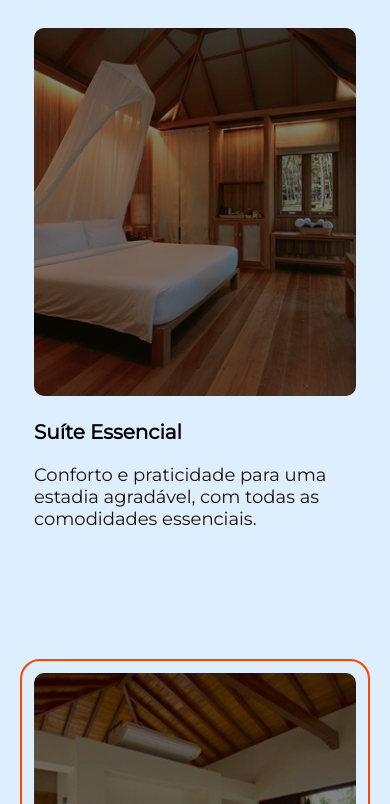
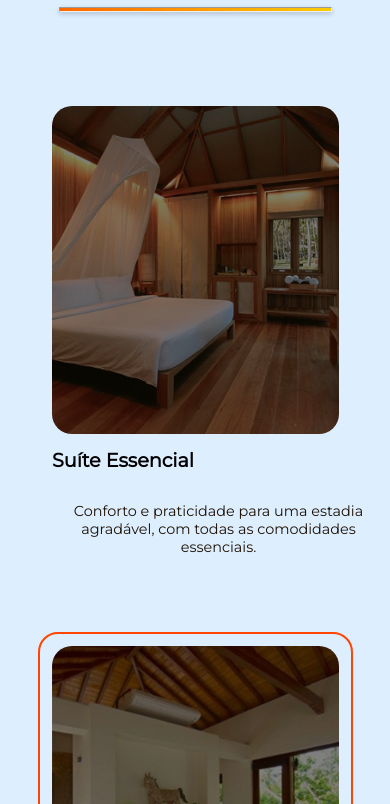
Before and after one commit to PauloHenrique993940/Pousada, a plain HTML site: page index.html in a window 390 px wide. Shown: the part 739-1543 px from the top of the page. Drawn offline with nearby package versions, Linux system fonts and the light colour scheme.

Commit message:
Secao depoimento ok

```diff
--- a/styles/Sobre/sobre.css
+++ b/styles/Sobre/sobre.css
@@ -79,6 +79,10 @@ hr {
     flex-direction: column;
     width: 100%;
     margin-top: 0;
+    max-width: 1200px;
+    margin: auto 0;
+    align-items: center;
+    justify-content: center;
 
 }
 .depoimentos {
@@ -86,6 +90,7 @@ hr {
     gap: 20px;
     margin-bottom: 40px;
     margin-top: 30px;
+    align-items: center;
 }
 
 .depoimento {
@@ -94,8 +99,8 @@ hr {
     padding: 20px 30px;
     border-radius: 8px;
     display: flex;
-    width: 30em;
-    height: 220px;
+    width: 60%;
+    height: 300px;
 
 }
 
@@ -110,7 +115,7 @@ hr {
 
 .Perfiltexto p {
     font-size: 20px;
-    width: 400px;
+    width: auto;
     font-weight: 100;
     margin-bottom: 10px;
     padding-left: 20px;
--- a/styles/global.css
+++ b/styles/global.css
@@ -66,118 +66,239 @@ img {
     }
 }
 
+/* Estilos gerais (para telas maiores) - Mantenha seus estilos existentes aqui */
+
+/* ... seus estilos de banner.css, section.css, sobre.css, footer.css ... */
+
+/* Media Query para telas com largura máxima de 425px */
 @media (max-width: 425px) {
+    /* Estilos para telas de 425px e menores */
+
+    /* Header */
     header {
         flex-direction: column;
+        /* Empilha a logo e o botão */
         align-items: center;
-        padding: 10px;
-        text-align: center;
+        /* Centraliza os itens */
+        padding: 15px;
     }
 
-    header img {
-        max-width: 80%;
-        height: auto;
+    header>div {
+        margin-bottom: 10px;
+        /* Espaço entre a logo e o botão */
     }
 
     .BotaoReserva {
-        margin-top: 10px;
         width: 90%;
-        font-size: 14px;
+        /* O botão ocupa mais largura */
+        padding: 10px 15px;
+        font-size: 1em;
     }
 
+    /* Main - Título e Subtítulo */
+    main h1 {
+        font-size: 1.8em;
+        text-align: center;
+        padding: 15px;
+    }
+
+    main hr {
+        margin: 10px auto 20px;
+        /* Centraliza a linha */
+        width: 70%;
+    }
+
+    /* Section de Cards */
     .cardFlex {
         flex-direction: column;
+        /* Empilha os cards */
         align-items: center;
-        gap: 16px;
-        padding: 0 10px;
+        /* Centraliza os cards */
+        padding: 20px;
     }
 
     .Card {
-        width: 100%;
-        max-width: 350px;
-        height: auto;
+        width: 90%;
+        /* Cards ocupam mais largura */
+        margin-bottom: 20px;
     }
 
     .Card img {
         width: 100%;
+        /* Imagens dos cards ocupam toda a largura do container */
         height: auto;
-        border-radius: 10px;
+        /* Mantém a proporção da imagem */
     }
 
-    .container {
-        display: flex;
-        align-items: center;
-        flex-direction: column;
-        justify-content: center;
-        width: 100%;
+    .Card h3 {
+        font-size: 1.2em;
+        text-align: center;
+        margin-top: 10px;
     }
 
+    .Card p {
+        font-size: 0.9em;
+        text-align: center;
+        padding: 10px;
+    }
+
+    /* Section Sobre */
+    .container {
+        padding: 20px;
+    }
+
+    .quadro {
+        flex-direction: column;
+        /* Empilha imagem e texto */
+        margin-bottom: 30px;
+    }
+
+    .imagem,
+    .texto {
+        width: 100%;
+        /* Ocupam toda a largura */
+    }
+
+    .texto {
+        padding: 15px;
+        text-align: center;
+    }
+
+    .texto h1 {
+        font-size: 1.5em;
+    }
+
+    .texto hr {
+        width: 50%;
+        margin: 10px auto;
+    }
+
+    .imagem img {
+        width: 100%;
+        height: auto;
+    }
+
+    /* Section Depoimentos */
     .sectionDepoiments {
-        align-items: center;
-        justify-content: center;
-        width: 100%;
+        padding: 20px;
     }
 
     .depoimentos {
-        margin: 40px;
+        flex-direction: column;
+        /* Empilha os depoimentos */
+        align-items: center;
     }
 
-    .depoimento {
-        padding: 20px;
-        display: flex;
-        flex-direction: column;
-    }
 
-    .avatar img {
-        display: block;
-        margin: 0 auto;
-    }
 
-    .texto p {
-        text-align: left;
-        font-size: 20px;
+    .avatar {
+        width: 80px;
+        height: 80px;
+        margin: 0 auto 10px;
     }
 
     .Perfiltexto p {
-        font-size: 10px;
-        font-weight: 100;
-        margin-bottom: 10px;
+        font-size: 0.4em;
+        margin-bottom: 3px;
+        text-align: center;
+    }
+
+    .Perfiltexto .autor {
+        font-size: 0.75em;
+        padding-top: 10px;
+        padding-left: 50%;
+    }
+
+    /* Section Reserva */
+    .sectionReserv {
+        padding: 20px;
     }
 
     .formulario {
-        width: 100%;
-    }
-
-    form {
-        width: 100%;
-        padding: 12px;
-        box-sizing: border-box;
+        width: 95%;
+        /* Formulario ocupa mais largura */
+        margin: 20px auto;
+        padding: 15px;
     }
 
     .formTable {
-        display: flex;
         flex-direction: column;
-        gap: 16px;
-        margin-bottom: 16px;
-        width: 100%;
+        /* Empilha os campos do formulário */
     }
 
     .campo {
         width: 100%;
-        display: flex;
-        flex-direction: column;
+        /* Campos do formulário ocupam toda a largura */
+        margin-bottom: 15px;
     }
 
-    label {
-        margin-bottom: 6px;
-        font-weight: bold;
+    .formTable .campo:last-child {
+        margin-bottom: 0;
     }
 
-    input,
-    select {
-        padding: 10px;
-        border: 1px solid #ccc;
-        border-radius: 6px;
-        font-size: 15px;
+    .campo label {
+        display: block;
+        margin-bottom: 5px;
+    }
+
+    .campo input[type="text"],
+    .campo input[type="email"],
+    .campo input[type="tel"],
+    .campo input[type="date"],
+    .campo select {
+        width: calc(100% - 12px);
+        /* Ajuste para a borda e padding */
+        padding: 8px;
+        box-sizing: border-box;
+    }
+
+    .formulario .campo button[type="submit"] {
+        width: 100%;
+        padding: 12px 20px;
+        font-size: 1em;
+    }
+
+    /* Section Localização */
+    .Local {
+        padding: 20px;
+    }
+
+    .inframe {
+        width: 100%;
+        /* O iframe ocupa toda a largura */
+    }
+
+    .inframe iframe {
+        width: 100%;
+        height: 300px;
+        /* Altura ajustada para telas menores */
+    }
+
+    /* Footer */
+    footer>div {
+        flex-direction: column;
+        /* Empilha as colunas do footer */
+        padding: 20px;
+        text-align: center;
+    }
+
+    footer ul {
+        margin-bottom: 15px;
+    }
+
+    footer ul:last-child {
+        margin-bottom: 0;
+    }
+
+    .midiaLinks div {
+        flex-direction: row;
+        /* Alinha os ícones de mídia social na horizontal */
+        justify-content: center;
+        /* Centraliza os ícones */
+    }
+
+    .imgLink,
+    .imgLinkFacebbok {
+        margin: 0 10px;
     }
 }
```
